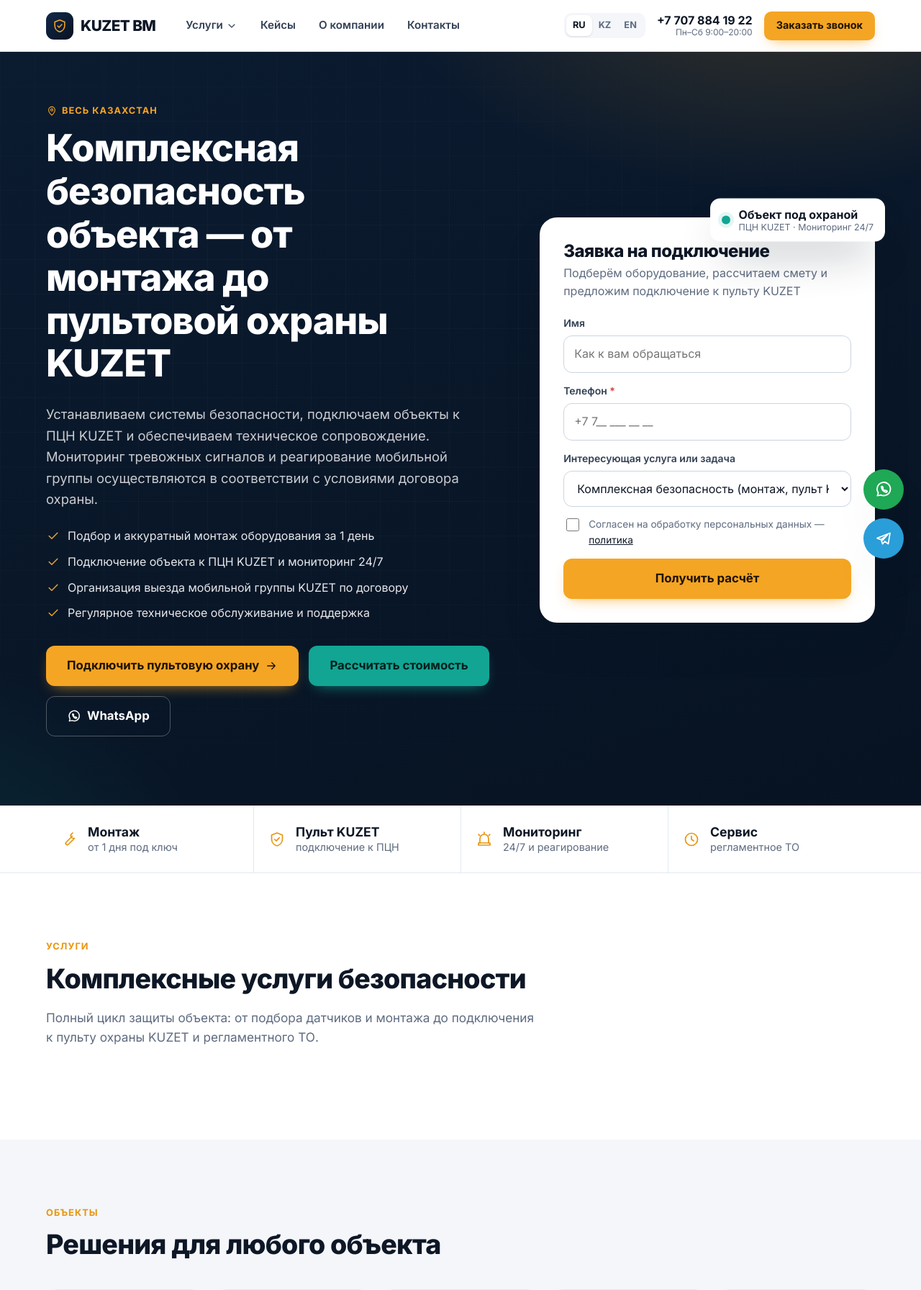
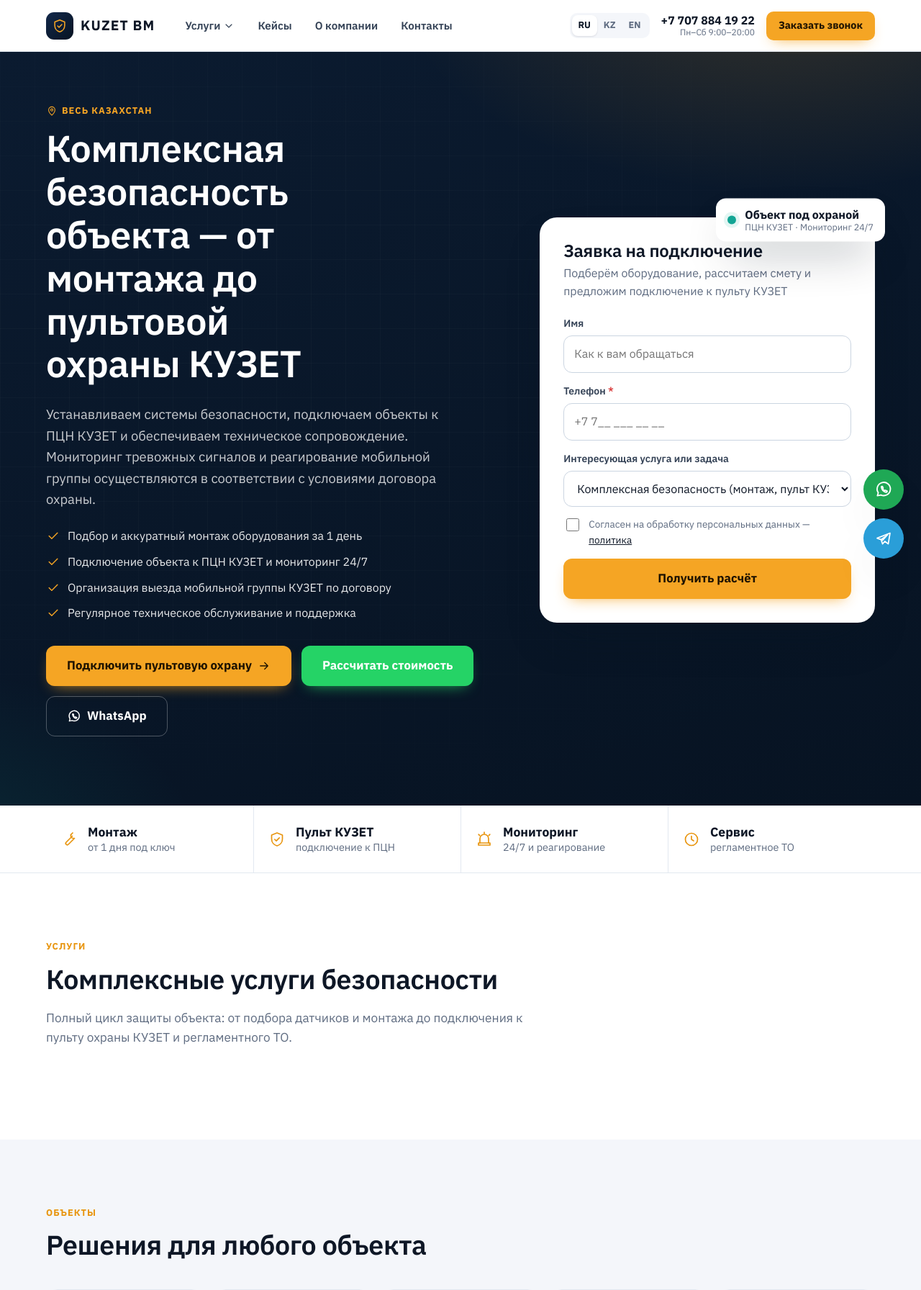
Before and after one commit to aidosbaktigereype-cloud/saqshy, a Django app: page / in a window 1280 px wide. Shown: the top 1792 px of the page at 72% size. Run offline with Django 5.2, Linux system fonts and the light colour scheme; data that the repository does not hold is empty; parts of the project's set-up code (start-up, migrations or seed data) failed here and were passed over; some libraries are stand-ins or nearby versions.

Commit message:
feat: шрифт IBM Plex Sans, КУЗЕТ по языкам, зелёная кнопка расчёта
- Шрифт сайта Inter → IBM Plex Sans (как на мини-сайте Ajax), заголовки 600
- KUZET в текстах (не бренд KUZET BM): ru — КУЗЕТ, kk — КҮЗЕТ,
  en — KUZET (Security); шаблоны, переводы, демо-данные
- Data-миграция core.0003 обновляет сохранённый контент по языковым полям
- Перевод описания главной для kk/en (раньше показывался русский текст)
- Кнопка «Рассчитать стоимость» — зелёный WhatsApp (#25D366)

Co-Authored-By: Claude Opus 5.5 <noreply@anthropic.com>

```diff
--- a/core/views.py
+++ b/core/views.py
@@ -20,10 +20,10 @@ def home(request):
         "cases": Case.objects.filter(is_published=True).prefetch_related("services")[:6],
         "faqs": FAQ.objects.filter(service__isnull=True),
         "seo": {
-            "title": _("Комплексная безопасность: монтаж, техобслуживание и пультовая охрана KUZET в Казахстане"),
+            "title": _("Комплексная безопасность: монтаж, техобслуживание и пультовая охрана КУЗЕТ в Казахстане"),
             "description": _(
                 "Комплексная безопасность объектов в Казахстане под ключ: подбор и монтаж оборудования, "
-                "подключение к пультовой охране KUZET, круглосуточный мониторинг тревог и техническое обслуживание."
+                "подключение к пультовой охране КУЗЕТ, круглосуточный мониторинг тревог и техническое обслуживание."
             ),
         },
     }
@@ -44,7 +44,7 @@ def page(request, slug):
 def contacts(request):
     context = {
         "seo": {
-            "title": _("Контакты — комплексная безопасность и охрана KUZET в Казахстане"),
+            "title": _("Контакты — комплексная безопасность и охрана КУЗЕТ в Казахстане"),
             "description": _("Телефон, WhatsApp, Telegram и адрес. Консультация инженера, выезд по всему Казахстану."),
         },
         "jsonld": [seo.local_business(), seo.breadcrumbs([(_("Главная"), reverse("home")), (_("Контакты"), request.path)])],
--- a/services/models.py
+++ b/services/models.py
@@ -13,7 +13,7 @@ class Service(models.Model):
         ACCESS = "access", "Доступ / СКУД"
         ALARM = "alarm", "Сирена / сигнализация"
         NETWORK = "network", "Сеть / слаботочка"
-        SHIELD = "shield", "Пультовая охрана / KUZET"
+        SHIELD = "shield", "Пультовая охрана / КУЗЕТ"
         WRENCH = "wrench", "Техническое обслуживание"
 
     slug = models.SlugField("URL", unique=True, help_text="Латиницей, например: ajax")
--- a/static/css/site.css
+++ b/static/css/site.css
@@ -25,7 +25,7 @@
   --wa: #1fa855;
   --tg: #2a9ed8;
 
-  --font: "Inter", system-ui, -apple-system, "Segoe UI", Roboto, sans-serif;
+  --font: "IBM Plex Sans", "Segoe UI", Arial, sans-serif;
   --radius-sm: 10px;
   --radius: 16px;
   --radius-lg: 24px;
@@ -51,7 +51,7 @@ body {
 img, svg { display: block; max-width: 100%; }
 a { color: inherit; text-decoration: none; }
 button { font: inherit; color: inherit; cursor: pointer; }
-h1, h2, h3, h4 { margin: 0 0 .5em; line-height: 1.15; letter-spacing: -.02em; font-weight: 800; }
+h1, h2, h3, h4 { margin: 0 0 .5em; line-height: 1.15; letter-spacing: -.01em; font-weight: 600; }
 h1 { font-size: clamp(2rem, 4.2vw, 3.25rem); }
 h2 { font-size: clamp(1.6rem, 3vw, 2.35rem); }
 h3, .h3 { font-size: 1.2rem; font-weight: 700; letter-spacing: -.01em; }
@@ -97,8 +97,8 @@ p { margin: 0 0 1em; }
 .btn-outline:hover { border-color: var(--ink); }
 .btn-ghost-light { border-color: rgba(255, 255, 255, .28); color: #fff; }
 .btn-ghost-light:hover { background: rgba(255, 255, 255, .08); border-color: rgba(255, 255, 255, .5); }
-.btn-teal { background: var(--teal); color: #04201c; box-shadow: 0 8px 20px -10px rgba(18, 165, 148, .9); }
-.btn-teal:hover { filter: brightness(1.1); }
+.btn-teal { background: #25d366; color: #fff; box-shadow: 0 8px 20px -10px rgba(37, 211, 102, .9); }
+.btn-teal:hover { background: #1ebe5a; }
 .btn-wa { background: var(--wa); color: #fff; }
 .btn-wa:hover { filter: brightness(.95); }
 .btn-tg { background: var(--tg); color: #fff; }
@@ -123,7 +123,7 @@ a:hover > .link-arrow .icon, .link-arrow:hover .icon { transform: translateX(3px
   border-bottom: 1px solid var(--line);
 }
 .header-row { display: flex; align-items: center; gap: 28px; height: 100%; }
-.logo { display: inline-flex; align-items: center; gap: 10px; font-weight: 800; font-size: 1.3rem; letter-spacing: -.03em; }
+.logo { display: inline-flex; align-items: center; gap: 10px; font-weight: 700; font-size: 1.2rem; letter-spacing: .06em; }
 .logo-mark {
   display: inline-grid; place-items: center; width: 38px; height: 38px; border-radius: 11px;
   background: linear-gradient(140deg, var(--navy-800), var(--navy-950)); color: var(--accent);
@@ -270,7 +270,7 @@ a:hover > .link-arrow .icon, .link-arrow:hover .icon { transform: translateX(3px
 .section-soft .step { background: #fff; }
 .step::before {
   content: "0" counter(step); position: absolute; top: 22px; right: 24px;
-  font-size: 2.2rem; font-weight: 800; color: var(--line-strong); letter-spacing: -.04em;
+  font-size: 2.2rem; font-weight: 700; color: var(--line-strong); letter-spacing: -.02em;
 }
 .step-icon { display: inline-grid; place-items: center; width: 48px; height: 48px; border-radius: 14px; background: var(--accent); color: var(--accent-ink); margin-bottom: 18px; }
 .step p { margin: 0; color: var(--muted); font-size: .95rem; }
--- a/templates/base.html
+++ b/templates/base.html
@@ -23,7 +23,7 @@
   <link rel="icon" href="{% static 'img/favicon.svg' %}" type="image/svg+xml">
   <link rel="preconnect" href="https://fonts.googleapis.com">
   <link rel="preconnect" href="https://fonts.gstatic.com" crossorigin>
-  <link rel="stylesheet" href="https://fonts.googleapis.com/css2?family=Inter:wght@400;500;600;700;800&display=swap">
+  <link rel="stylesheet" href="https://fonts.googleapis.com/css2?family=IBM+Plex+Sans:wght@400;500;600;700&display=swap">
   <link rel="stylesheet" href="{% static 'css/site.css' %}">
   {% for item in jsonld %}{% if item %}<script type="application/ld+json">{{ item|jsonld }}</script>
   {% endif %}{% endfor %}
--- a/templates/core/home.html
+++ b/templates/core/home.html
@@ -6,12 +6,12 @@
   <div class="container hero-grid">
     <div class="hero-copy">
       <span class="eyebrow eyebrow-light">{% icon "pin" "icon" 16 %} {% translate "Весь Казахстан" %}</span>
-      <h1>{% translate "Комплексная безопасность объекта — от монтажа до пультовой охраны KUZET" %}</h1>
-      <p class="hero-lead">{% translate "Устанавливаем системы безопасности, подключаем объекты к ПЦН KUZET и обеспечиваем техническое сопровождение. Мониторинг тревожных сигналов и реагирование мобильной группы осуществляются в соответствии с условиями договора охраны." %}</p>
+      <h1>{% translate "Комплексная безопасность объекта — от монтажа до пультовой охраны КУЗЕТ" %}</h1>
+      <p class="hero-lead">{% translate "Устанавливаем системы безопасности, подключаем объекты к ПЦН КУЗЕТ и обеспечиваем техническое сопровождение. Мониторинг тревожных сигналов и реагирование мобильной группы осуществляются в соответствии с условиями договора охраны." %}</p>
       <ul class="check-list check-list-light">
         <li>{% icon "check" "icon" 20 %}{% translate "Подбор и аккуратный монтаж оборудования за 1 день" %}</li>
-        <li>{% icon "check" "icon" 20 %}{% translate "Подключение объекта к ПЦН KUZET и мониторинг 24/7" %}</li>
-        <li>{% icon "check" "icon" 20 %}{% translate "Организация выезда мобильной группы KUZET по договору" %}</li>
+        <li>{% icon "check" "icon" 20 %}{% translate "Подключение объекта к ПЦН КУЗЕТ и мониторинг 24/7" %}</li>
+        <li>{% icon "check" "icon" 20 %}{% translate "Организация выезда мобильной группы КУЗЕТ по договору" %}</li>
         <li>{% icon "check" "icon" 20 %}{% translate "Регулярное техническое обслуживание и поддержка" %}</li>
       </ul>
       <div class="hero-actions">
@@ -23,11 +23,11 @@
     <div class="hero-side">
       <div class="status-chip" aria-hidden="true">
         <span class="status-dot"></span>
-        <span><strong>{% translate "Объект под охраной" %}</strong><small>{% translate "ПЦН KUZET · Мониторинг 24/7" %}</small></span>
+        <span><strong>{% translate "Объект под охраной" %}</strong><small>{% translate "ПЦН КУЗЕТ · Мониторинг 24/7" %}</small></span>
       </div>
       <div class="form-card" id="hero-form" data-lead-box>
         <h2 class="form-card-title">{% translate "Заявка на подключение" %}</h2>
-        <p class="form-card-sub">{% translate "Подберём оборудование, рассчитаем смету и предложим подключение к пульту KUZET" %}</p>
+        <p class="form-card-sub">{% translate "Подберём оборудование, рассчитаем смету и предложим подключение к пульту КУЗЕТ" %}</p>
         {% include "partials/lead_form.html" with source="form" form_id="hero" %}
       </div>
     </div>
@@ -37,7 +37,7 @@
 <section class="trust-bar">
   <div class="container trust-grid">
     <div class="trust-item">{% icon "wrench" %}<span><strong>{% translate "Монтаж" %}</strong>{% translate "от 1 дня под ключ" %}</span></div>
-    <div class="trust-item">{% icon "shield" %}<span><strong>{% translate "Пульт KUZET" %}</strong>{% translate "подключение к ПЦН" %}</span></div>
+    <div class="trust-item">{% icon "shield" %}<span><strong>{% translate "Пульт КУЗЕТ" %}</strong>{% translate "подключение к ПЦН" %}</span></div>
     <div class="trust-item">{% icon "alarm" %}<span><strong>{% translate "Мониторинг" %}</strong>{% translate "24/7 и реагирование" %}</span></div>
     <div class="trust-item">{% icon "clock" %}<span><strong>{% translate "Сервис" %}</strong>{% translate "регламентное ТО" %}</span></div>
   </div>
@@ -48,7 +48,7 @@
     <div class="section-head">
       <span class="eyebrow">{% translate "Услуги" %}</span>
       <h2>{% translate "Комплексные услуги безопасности" %}</h2>
-      <p>{% translate "Полный цикл защиты объекта: от подбора датчиков и монтажа до подключения к пульту охраны KUZET и регламентного ТО." %}</p>
+      <p>{% translate "Полный цикл защиты объекта: от подбора датчиков и монтажа до подключения к пульту охраны КУЗЕТ и регламентного ТО." %}</p>
     </div>
     <div class="service-grid">
       {% for s in services %}
@@ -73,11 +73,11 @@
       <h2>{% translate "Решения для любого объекта" %}</h2>
     </div>
     <div class="object-grid">
-      <div class="object-tile">{% icon "building" "icon" 30 %}<h3>{% translate "Квартира" %}</h3><p>{% translate "Беспроводная сигнализация, датчики взлома и протечки, подключение к пульту KUZET" %}</p></div>
-      <div class="object-tile">{% icon "home" "icon" 30 %}<h3>{% translate "Частный дом" %}</h3><p>{% translate "Периметр участка, уличные камеры, тревожная кнопка и пультовая охрана KUZET" %}</p></div>
-      <div class="object-tile">{% icon "file" "icon" 30 %}<h3>{% translate "Офис" %}</h3><p>{% translate "СКУД с учётом времени, видеонаблюдение, вывод на пульт KUZET и договорное ТО" %}</p></div>
-      <div class="object-tile">{% icon "store" "icon" 30 %}<h3>{% translate "Магазин и кафе" %}</h3><p>{% translate "Тревожная кнопка экстренного вызова KUZET, видеонаблюдение, ночная охрана" %}</p></div>
-      <div class="object-tile">{% icon "warehouse" "icon" 30 %}<h3>{% translate "Склад и производство" %}</h3><p>{% translate "Охрана периметра, видеоаналитика, круглосуточный мониторинг KUZET и ТО" %}</p></div>
+      <div class="object-tile">{% icon "building" "icon" 30 %}<h3>{% translate "Квартира" %}</h3><p>{% translate "Беспроводная сигнализация, датчики взлома и протечки, подключение к пульту КУЗЕТ" %}</p></div>
+      <div class="object-tile">{% icon "home" "icon" 30 %}<h3>{% translate "Частный дом" %}</h3><p>{% translate "Периметр участка, уличные камеры, тревожная кнопка и пультовая охрана КУЗЕТ" %}</p></div>
+      <div class="object-tile">{% icon "file" "icon" 30 %}<h3>{% translate "Офис" %}</h3><p>{% translate "СКУД с учётом времени, видеонаблюдение, вывод на пульт КУЗЕТ и договорное ТО" %}</p></div>
+      <div class="object-tile">{% icon "store" "icon" 30 %}<h3>{% translate "Магазин и кафе" %}</h3><p>{% translate "Тревожная кнопка экстренного вызова КУЗЕТ, видеонаблюдение, ночная охрана" %}</p></div>
+      <div class="object-tile">{% icon "warehouse" "icon" 30 %}<h3>{% translate "Склад и производство" %}</h3><p>{% translate "Охрана периметра, видеоаналитика, круглосуточный мониторинг КУЗЕТ и ТО" %}</p></div>
     </div>
   </div>
 </section>
@@ -111,7 +111,7 @@
     <div class="why-list">
       <div class="why-item">{% icon "spark" %}<div><h3>{% translate "Подбор под задачу" %}</h3><p>{% translate "Проектируем оптимальную конфигурацию именно для вашего объекта без лишних переплат." %}</p></div></div>
       <div class="why-item">{% icon "wrench" %}<div><h3>{% translate "Профессиональный монтаж" %}</h3><p>{% translate "Чистая установка без повреждения отделки, скрытая прокладка кабелей, точная юстировка датчиков." %}</p></div></div>
-      <div class="why-item">{% icon "shield" %}<div><h3>{% translate "Пультовая охрана KUZET" %}</h3><p>{% translate "Подключение к пульту централизованного наблюдения и организация выезда мобильной группы по договору." %}</p></div></div>
+      <div class="why-item">{% icon "shield" %}<div><h3>{% translate "Пультовая охрана КУЗЕТ" %}</h3><p>{% translate "Подключение к пульту централизованного наблюдения и организация выезда мобильной группы по договору." %}</p></div></div>
       <div class="why-item">{% icon "clock" %}<div><h3>{% translate "Регулярное ТО и сервис" %}</h3><p>{% translate "Плановые проверки датчиков, контроль резервного питания (АКБ) и оперативная техническая поддержка." %}</p></div></div>
     </div>
   </div>
--- a/templates/partials/cta.html
+++ b/templates/partials/cta.html
@@ -4,10 +4,10 @@
     <div class="cta-copy">
       <span class="eyebrow eyebrow-light">{% translate "Комплексный подход" %}</span>
       <h2>{% translate "Рассчитаем комплексную безопасность вашего объекта" %}</h2>
-      <p>{% translate "Оставьте заявку — инженер перезвонит, проконсультирует по оборудованию, подключению к пульту KUZET и сервисному обслуживанию." %}</p>
+      <p>{% translate "Оставьте заявку — инженер перезвонит, проконсультирует по оборудованию, подключению к пульту КУЗЕТ и сервисному обслуживанию." %}</p>
       <ul class="check-list check-list-light">
         <li>{% icon "check" "icon" 20 %}{% translate "Бесплатный выезд инженера и смета по Казахстану" %}</li>
-        <li>{% icon "check" "icon" 20 %}{% translate "Подбор оборудования, подключение к KUZET и план ТО" %}</li>
+        <li>{% icon "check" "icon" 20 %}{% translate "Подбор оборудования, подключение к КУЗЕТ и план ТО" %}</li>
         <li>{% icon "check" "icon" 20 %}{% translate "Работа по договору с фиксированной стоимостью" %}</li>
       </ul>
       <div class="cta-messengers">
--- a/templates/partials/footer.html
+++ b/templates/partials/footer.html
@@ -6,7 +6,7 @@
         <span class="logo-mark">{% icon "shield" "icon" 22 %}</span>
         <span class="logo-text">{{ BRAND.name }}</span>
       </a>
-      <p>{% translate "Комплексная безопасность в Казахстане: монтаж оборудования, техническое обслуживание и подключение к пультовой охране KUZET." %}</p>
+      <p>{% translate "Комплексная безопасность в Казахстане: монтаж оборудования, техническое обслуживание и подключение к пультовой охране КУЗЕТ." %}</p>
       <div class="footer-social">
         <a href="{{ WHATSAPP_URL }}" target="_blank" rel="noopener" aria-label="WhatsApp" data-goal="whatsapp">{% icon "whatsapp" %}</a>
         <a href="{{ TELEGRAM_URL }}" target="_blank" rel="noopener" aria-label="Telegram" data-goal="telegram">{% icon "telegram" %}</a>
@@ -39,6 +39,6 @@
   </div>
   <div class="container footer-bottom">
     <span>© {{ YEAR }} {{ BRAND.name }}{% if BRAND.legal %} · {{ BRAND.legal }}{% endif %}</span>
-    <span class="footer-note">{% translate "Мониторинг и реагирование мобильных групп обеспечивается уполномоченной охранной организацией KUZET на основании договора на пультовую охрану." %} · {% translate "Ajax — товарный знак Ajax Systems. Мы устанавливаем это оборудование и не являемся официальным представителем производителя." %}</span>
+    <span class="footer-note">{% translate "Мониторинг и реагирование мобильных групп обеспечивается уполномоченной охранной организацией КУЗЕТ на основании договора на пультовую охрану." %} · {% translate "Ajax — товарный знак Ajax Systems. Мы устанавливаем это оборудование и не являемся официальным представителем производителя." %}</span>
   </div>
 </footer>
--- a/templates/partials/lead_form.html
+++ b/templates/partials/lead_form.html
@@ -27,7 +27,7 @@
     <div class="field">
       <label for="{{ form_id }}-service">{% translate "Интересующая услуга или задача" %}</label>
       <select id="{{ form_id }}-service" name="service">
-        <option value="">{% translate "Комплексная безопасность (монтаж, пульт KUZET, ТО)" %}</option>
+        <option value="">{% translate "Комплексная безопасность (монтаж, пульт КУЗЕТ, ТО)" %}</option>
         {% for s in NAV_SERVICES %}<option value="{{ s.slug }}">{{ s.title }}</option>{% endfor %}
       </select>
     </div>
--- a/templates/partials/steps.html
+++ b/templates/partials/steps.html
@@ -4,7 +4,7 @@
     <div class="section-head">
       <span class="eyebrow">{% translate "Единый путь клиента" %}</span>
       <h2>{% translate "Полный цикл безопасности объекта — 5 этапов" %}</h2>
-      <p>{% translate "Берём на себя всё: от первого аудита и чистого монтажа до подключения к пультовой охране KUZET и регулярного ТО." %}</p>
+      <p>{% translate "Берём на себя всё: от первого аудита и чистого монтажа до подключения к пультовой охране КУЗЕТ и регулярного ТО." %}</p>
     </div>
     <ol class="steps steps-5">
       <li class="step">
@@ -14,18 +14,18 @@
       </li>
       <li class="step">
         <span class="step-icon">{% icon "hub" %}</span>
-        <h3>{% translate "Подключение к ПЦН KUZET" %}</h3>
-        <p>{% translate "Интеграция оборудования с пультом централизованного наблюдения KUZET, настройка защищённых каналов связи и тестирование связи." %}</p>
+        <h3>{% translate "Подключение к ПЦН КУЗЕТ" %}</h3>
+        <p>{% translate "Интеграция оборудования с пультом централизованного наблюдения КУЗЕТ, настройка защищённых каналов связи и тестирование связи." %}</p>
       </li>
       <li class="step">
         <span class="step-icon">{% icon "alarm" %}</span>
         <h3>{% translate "Мониторинг тревожных сигналов" %}</h3>
-        <p>{% translate "Круглосуточный приём и контроль сигналов с объекта дежурной сменой пульта KUZET (проникновение, взлом, тревожная кнопка)." %}</p>
+        <p>{% translate "Круглосуточный приём и контроль сигналов с объекта дежурной сменой пульта КУЗЕТ (проникновение, взлом, тревожная кнопка)." %}</p>
       </li>
       <li class="step">
         <span class="step-icon">{% icon "shield" %}</span>
-        <h3>{% translate "Реагирование мобильной группы KUZET" %}</h3>
-        <p>{% translate "При поступлении тревоги оператор пульта организует оперативный выезд экипажа мобильной группы KUZET согласно договору." %}</p>
+        <h3>{% translate "Реагирование мобильной группы КУЗЕТ" %}</h3>
+        <p>{% translate "При поступлении тревоги оператор пульта организует оперативный выезд экипажа мобильной группы КУЗЕТ согласно договору." %}</p>
       </li>
       <li class="step">
         <span class="step-icon">{% icon "spark" %}</span>
```
Also changed, not shown: core/demo_data.py (+9 -9 lines), core/migrations/0003_kuzet_per_language.py (added), locale/en/LC_MESSAGES/django.po, locale/kk/LC_MESSAGES/django.po, services/migrations/0003_service_icon_kuzet_label.py (added).
